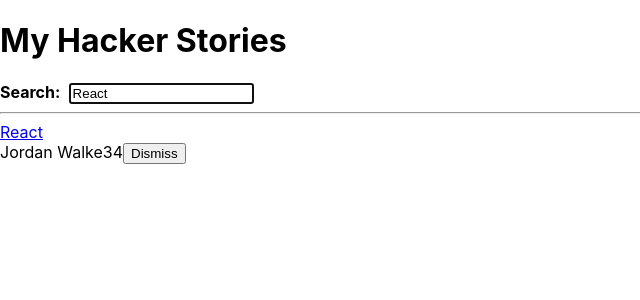
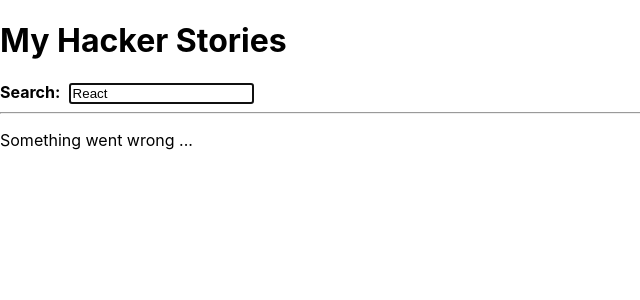
Before and after one commit to TheJakov/hacker-stories, a React (Create React App) app: page / in a window 1280 px wide. Shown: the top 300 px of the page, without its empty margins (0-640 px from the left). Built offline with nearby package versions, Linux system fonts and the light colour scheme.

Commit message:
React Impossible States

```diff
--- a/src/App.js
+++ b/src/App.js
@@ -20,12 +20,7 @@
 ];
 
 const getAsyncStories = () =>
-  new Promise(resolve =>
-    setTimeout(
-      () => resolve({ data: { stories: initialStories } } ),
-      2000
-    )
-  );
+  new Promise((resolve, reject) => setTimeout(reject, 2000));
 
 const App = () => {
 
@@ -43,32 +38,52 @@
 
 const storiesReducer = (state, action) => {
   switch(action.type) {
-    case 'SET_STORIES':
-      return action.payload;
+    case 'STORIES_FETCH_INIT':
+      return {
+        ...state,
+        isLoading: true,
+        isError: false,
+      };
+    case 'STORIES_FETCH_SUCCES':
+      return {
+        ...state,
+        isLoading: false,
+        isError: false,
+        data: action.payload,
+      };
+    case 'STORIES_FETCH_FAILURE':
+      return {
+        ...state,
+        isLoading: false,
+        isError: true,
+      };
     case 'REMOVE_STORY':
-      return state.filter(
-        story => action.payload.objectID !== story.objectID
-      );
+      return {
+        ...state,
+        data: state.data.filter(
+          story => action.payload.objectID !== story.objectID
+        ),
+      };
     default:
       throw new Error();
   }
 };
 
-const [stories, dispatchStories] = React.useReducer(storiesReducer, []);
-const [isLoading, setIsLoading] = React.useState(false);
-const [isError, setIsError] = React.useState(false);
+const [stories, dispatchStories] = React.useReducer(
+  storiesReducer, {data: [], isLoading: false, isError: false }
+);
 
 React.useEffect(() => {
-  setIsLoading(true);
+  dispatchStories({ type: 'STORIES_FETCH_INIT' });
 
-  getAsyncStories().then(result => {
+  getAsyncStories()
+  .then(result => {
     dispatchStories({
-      type: 'SET_STORIES',
+      type: 'STORIES_FETCH_SUCCES',
       payload: result.data.stories,
     });
-    setIsLoading(false);
   })
-  .catch(() => setIsError(true));
+  .catch(() => dispatchStories({ type: 'STORIES_FETCH_FAILURE'}));
 }, []);
 
 const handleRemoveStory = item => {
@@ -84,7 +99,7 @@
     setSearchTerm(event.target.value);
   };
 
-  const searchedStories = stories.filter(story =>
+  const searchedStories = stories.data.filter(story =>
     story.title.toLowerCase().includes(searchTerm.toLowerCase())
   );
 
@@ -98,9 +113,9 @@
 
       <hr />
 
-      { isError && <p>Something went wrong ...</p>}
+      { stories.isError && <p>Something went wrong ...</p> }
 
-      { isLoading
+      { stories.isLoading
       ? ( <p>Loading ...</p> )
       : ( <List list={searchedStories} onRemoveItem={handleRemoveStory} /> )
       }
```
